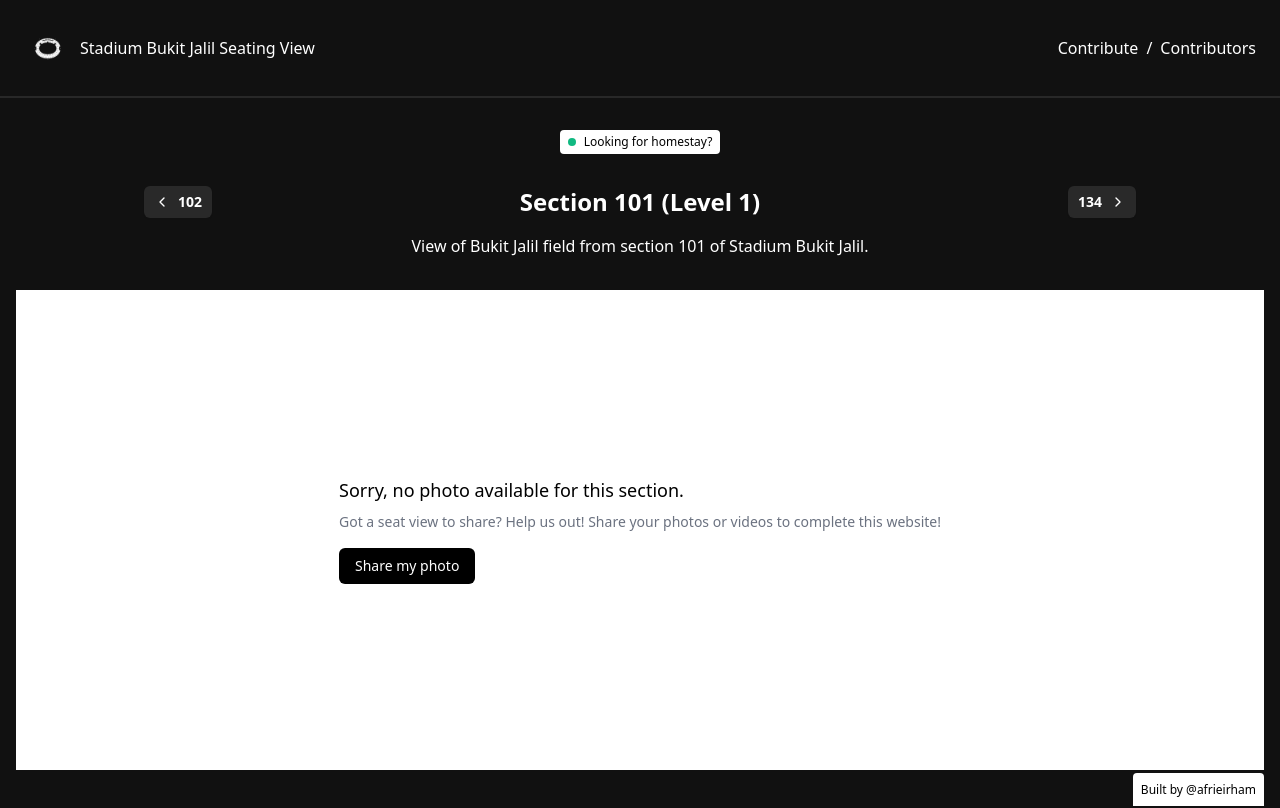
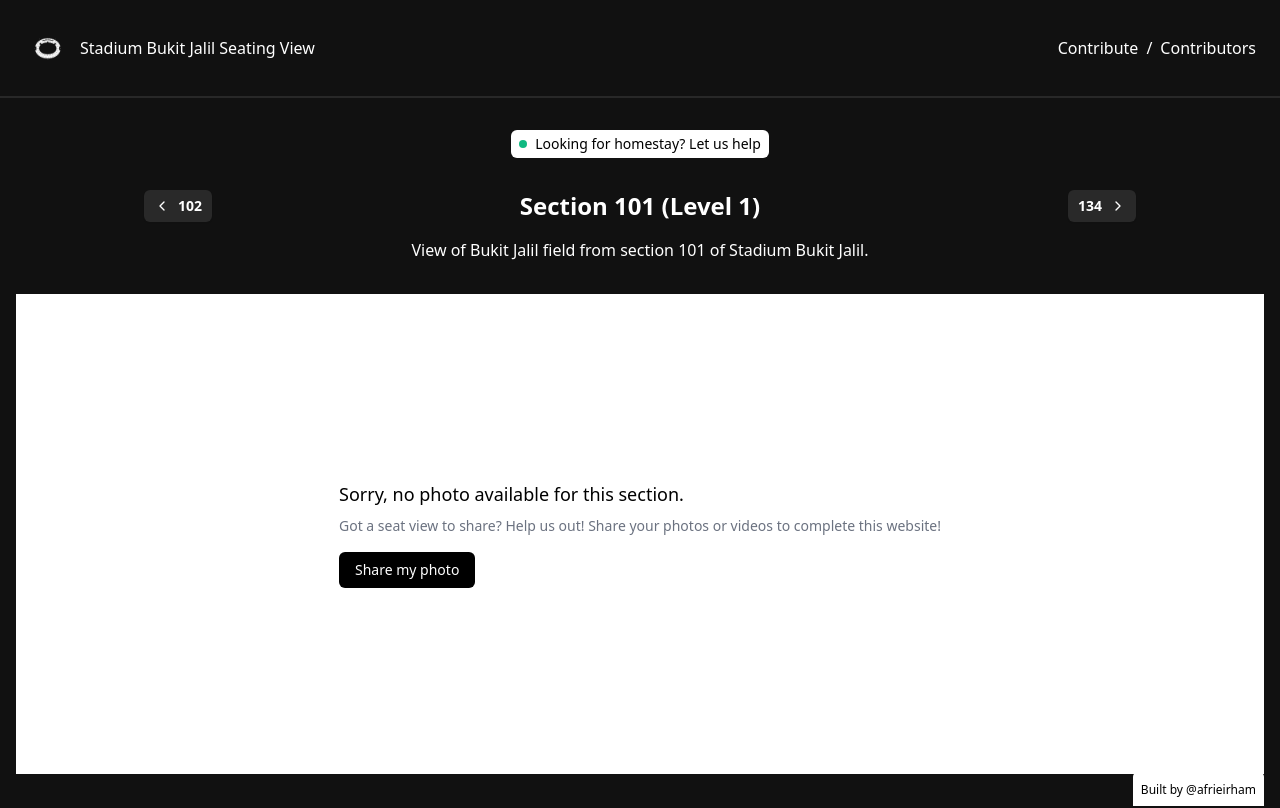
Before and after one commit to afrieirham/bukitjalilstadium, a Next.js app: page /101 in a window 1280 px wide. Shown: the top 808 px of the page. Built offline with nearby package versions, Linux system fonts and the light colour scheme; what react-photo-view would draw is missing.

Commit message:
update copy

```diff
--- a/src/components/NavBar.tsx
+++ b/src/components/NavBar.tsx
@@ -25,13 +25,15 @@ function NavBar() {
       <div className="flex items-center justify-center gap-2 mt-8">
         <Link
           href="https://tally.so/r/obQDqP"
-          className="flex items-center gap-2 bg-white px-2 hover:bg-white/90 py-1 rounded"
+          className="flex items-center gap-2 bg-white px-2 hover:bg-white/90 py-1 rounded-md"
         >
           <div className="relative h-2 w-2">
             <div className="absolute top-0 bottom-0 h-2 w-2 rounded-full bg-emerald-500" />
             <div className="absolute top-0 bottom-0 h-2 w-2 rounded-full bg-emerald-500 animate-ping" />
           </div>
-          <span className="text-xs text-black">Looking for homestay?</span>
+          <span className="text-sm text-black">
+            Looking for homestay? Let us help
+          </span>
         </Link>
       </div>
     </>
```
